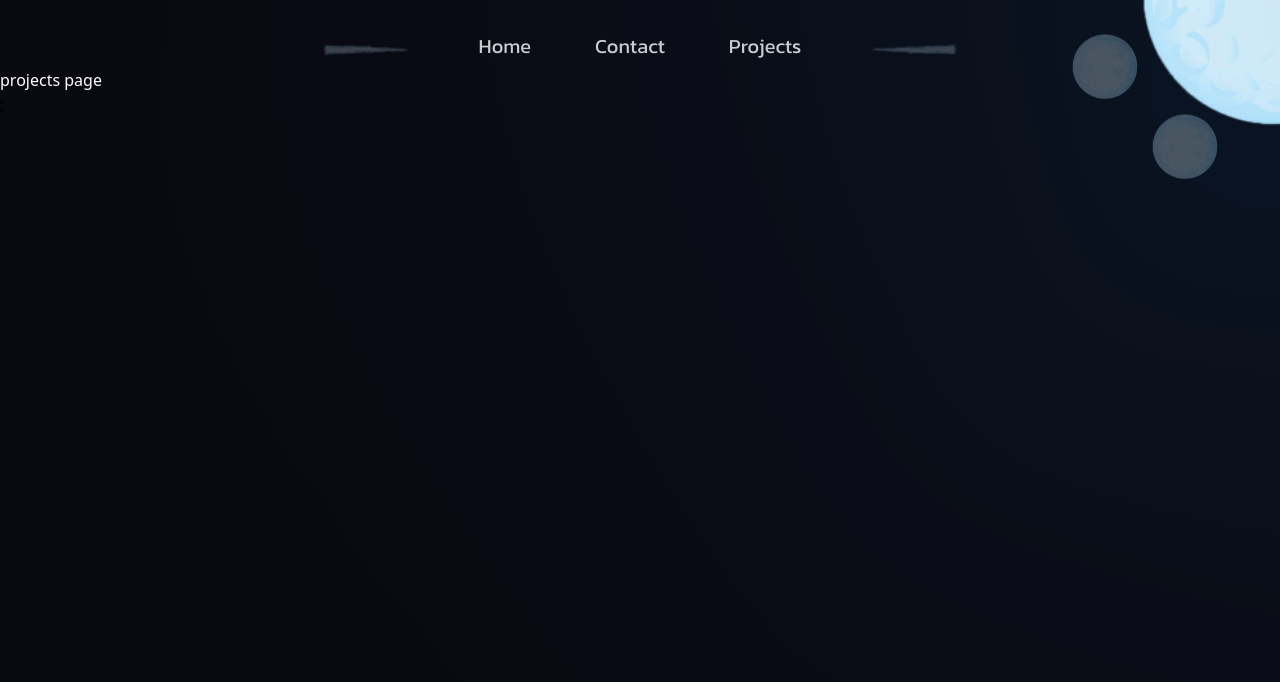
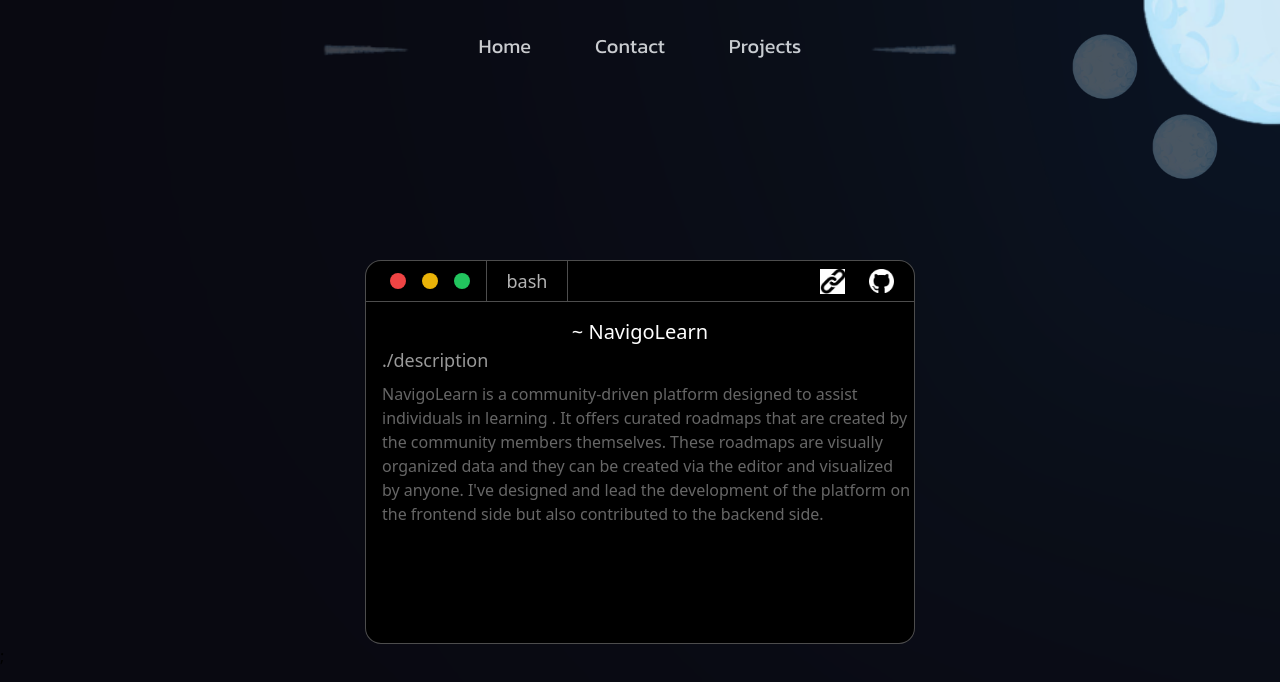
Before and after one commit to erupturatis/Personal-Website, a Next.js app: page /projects in a window 1280 px wide. Shown: the top 682 px of the page. Built offline with nearby package versions, Linux system fonts and the light colour scheme.

Commit message:
(create)[projects page]

```diff
--- /dev/null
+++ b/src/components/projects/BigProject.tsx
@@ -0,0 +1,136 @@
+import React from 'react';
+import Image from 'next/image';
+
+type IProject = {
+  title: string;
+  description: string;
+  githubUrl: string;
+  websiteUrl: string;
+  pictureUrl: string;
+};
+
+const ConsoleNavbar = ({
+  githubUrl,
+  websiteUrl,
+}: {
+  githubUrl: string;
+  websiteUrl: string;
+}) => {
+  const srcGithub = '/socials/github.png';
+  const srcWebsiteLink = '/link.png';
+  return (
+    <div
+      className={
+        'w-full border-b-[1px] border-white border-opacity-30 flex relative'
+      }
+    >
+      <div className={'flex gap-4 py-3 pl-6'}>
+        <div className={'w-4 h-4 rounded-full bg-red-500'} />
+        <div className={'w-4 h-4 rounded-full bg-yellow-500'} />
+        <div className={'w-4 h-4 rounded-full bg-green-500'} />
+      </div>
+      <div className={'h-10 w-[1px] bg-white bg-opacity-30 ml-4 '} />
+      <div
+        className={
+          'text-lg text-white text-opacity-70  w-20 h-10 flex  justify-center items-center border-red-700'
+        }
+      >
+        bash
+      </div>
+
+      <div className={'h-10 w-[1px] bg-white bg-opacity-30  '} />
+      <div className={'absolute right-5    flex gap-6 '}>
+        <a
+          href={websiteUrl}
+          className={'text-md text-white text-opacity-40 mt-2'}
+        >
+          <Image
+            src={srcWebsiteLink}
+            alt={'Website Project Link'}
+            width={25}
+            height={25}
+          />
+        </a>
+        <a
+          href={githubUrl}
+          className={'text-md text-white text-opacity-40 mt-2'}
+        >
+          <Image src={srcGithub} alt={'github link'} width={25} height={25} />
+        </a>
+      </div>
+    </div>
+  );
+};
+
+const ConsoleBody = ({
+  title,
+  description,
+  githubUrl,
+}: {
+  title: string;
+  description: string;
+  githubUrl: string;
+}) => {
+  return (
+    <a href={githubUrl}>
+      <div className={'w-full relative flex-grow'}>
+        <div className={'w-full flex text-xl justify-center text-white mt-4'}>
+          ~ {title}
+        </div>
+        <div className={'ml-4'}>
+          <div className={'text-lg text-white text-opacity-60  '}>
+            ./description
+          </div>
+          <div className={'text-md text-white text-opacity-40 mt-2'}>
+            {description}
+          </div>
+        </div>
+      </div>
+    </a>
+  );
+};
+
+const PhotoPreview = ({ pictureUrl }: { pictureUrl: string }) => {
+  return (
+    <div
+      className={
+        ' opacity-0 transition-opacity duration-200 group-hover:opacity-100 '
+      }
+    >
+      <Image
+        src={pictureUrl}
+        alt={'Picture of the project'}
+        height={550}
+        width={324}
+      />
+    </div>
+  );
+};
+
+const BigProject = ({
+  title,
+  description,
+  githubUrl,
+  websiteUrl,
+  pictureUrl,
+}: IProject) => {
+  return (
+    <div
+      className={
+        'w-[550px] h-96 group border-[1px] border-white relative border-opacity-30 bg-black rounded-2xl flex flex-col'
+      }
+    >
+      <ConsoleNavbar githubUrl={githubUrl} websiteUrl={websiteUrl} />
+      <ConsoleBody
+        title={title}
+        description={description}
+        githubUrl={githubUrl}
+      />
+      <div className={'absolute -bottom-56'}>
+        <PhotoPreview pictureUrl={pictureUrl} />
+      </div>
+    </div>
+  );
+};
+
+export default BigProject;
--- /dev/null
+++ b/src/components/projects/BigProjectsList.tsx
@@ -0,0 +1,45 @@
+import React from 'react';
+import BigProject from '@components/projects/BigProject';
+
+const BigProjectsList = () => {
+  type IProject = {
+    title: string;
+    description: string;
+    githubUrl: string;
+    websiteUrl: string;
+    pictureUrl: string;
+  };
+
+  const bigProjectListL: IProject[] = [
+    {
+      title: 'NavigoLearn',
+      description: `
+        NavigoLearn is a community-driven platform designed to assist individuals in learning .
+        It offers curated roadmaps that are created by the community members themselves.
+        These roadmaps are visually organized data and they can be created via the editor and visualized by anyone.
+        I've designed and lead the development of the platform on the frontend side but also
+        contributed to the backend side.
+      `,
+      githubUrl: 'https://github.com/NavigoLearn',
+      websiteUrl: 'https://www.google.com/',
+      pictureUrl: '/winter-theme/blueice.jpg',
+    },
+  ];
+  return (
+    <div className={'w-full flex gap-20 justify-center mt-48'}>
+      {bigProjectListL.map((project) => {
+        return (
+          <BigProject
+            title={project.title}
+            description={project.description}
+            githubUrl={project.githubUrl}
+            websiteUrl={project.websiteUrl}
+            pictureUrl={project.pictureUrl}
+          />
+        );
+      })}
+    </div>
+  );
+};
+
+export default BigProjectsList;
--- /dev/null
+++ b/src/components/projects/SmallProject.tsx
@@ -0,0 +1,7 @@
+import React from 'react';
+
+const SmallProject = () => {
+  return <div></div>;
+};
+
+export default SmallProject;
--- /dev/null
+++ b/src/components/projects/SmallProjectsList.tsx
@@ -0,0 +1,7 @@
+import React from 'react';
+
+const SmallProjectsList = () => {
+  return <div></div>;
+};
+
+export default SmallProjectsList;
--- a/src/pages/contact/index.tsx
+++ b/src/pages/contact/index.tsx
@@ -8,6 +8,20 @@ const montserrat = Montserrat({
   subsets: ['latin'],
   variable: '--font-montserrat',
 });
+
+type IButtonProps = {
+  src: string;
+  alt: string;
+};
+const Button = ({ src, alt }: IButtonProps) => {
+  return (
+    <button
+      className={'transition-all duration-200 hover:translate-y-[-10px] '}
+    >
+      <Image src={src} alt={alt} width={75} height={75} />
+    </button>
+  );
+};
 
 const Contact = () => {
   const src = '/winter-theme/blueice.jpg';
@@ -34,38 +48,10 @@ const Contact = () => {
       </div>
 
       <div className={'flex justify-center gap-10 mt-20'}>
-        <button>
-          <Image
-            src={'/socials/linkedin.png'}
-            alt={'linkedin'}
-            width={75}
-            height={75}
-          />
-        </button>
-        <button>
-          <Image
-            src={'/socials/linkedin.png'}
-            alt={'linkedin'}
-            width={75}
-            height={75}
-          />
-        </button>
-        <button>
-          <Image
-            src={'/socials/linkedin.png'}
-            alt={'linkedin'}
-            width={75}
-            height={75}
-          />
-        </button>
-        <button>
-          <Image
-            src={'/socials/linkedin.png'}
-            alt={'linkedin'}
-            width={75}
-            height={75}
-          />
-        </button>
+        <Button src='/socials/linkedin.png' alt='linkedin' />
+        <Button src='/socials/linkedin.png' alt='linkedin' />
+        <Button src='/socials/linkedin.png' alt='linkedin' />
+        <Button src='/socials/linkedin.png' alt='linkedin' />
       </div>
     </div>
   );
--- a/src/pages/projects/index.tsx
+++ b/src/pages/projects/index.tsx
@@ -1,11 +1,14 @@
 import React from 'react';
+import BigProjectsList from '@components/projects/BigProjectsList';
+import SmallProjectsList from '@components/projects/SmallProjectsList';
 
-const projects = () => {
+const Projects = () => {
   return (
     <div>
-      <div className="text-white">projects page</div>
+      <BigProjectsList />
+      <SmallProjectsList />
     </div>
   );
 };
 
-export default projects;
+export default Projects;
```
Also changed, not shown: public/link.png (added).
